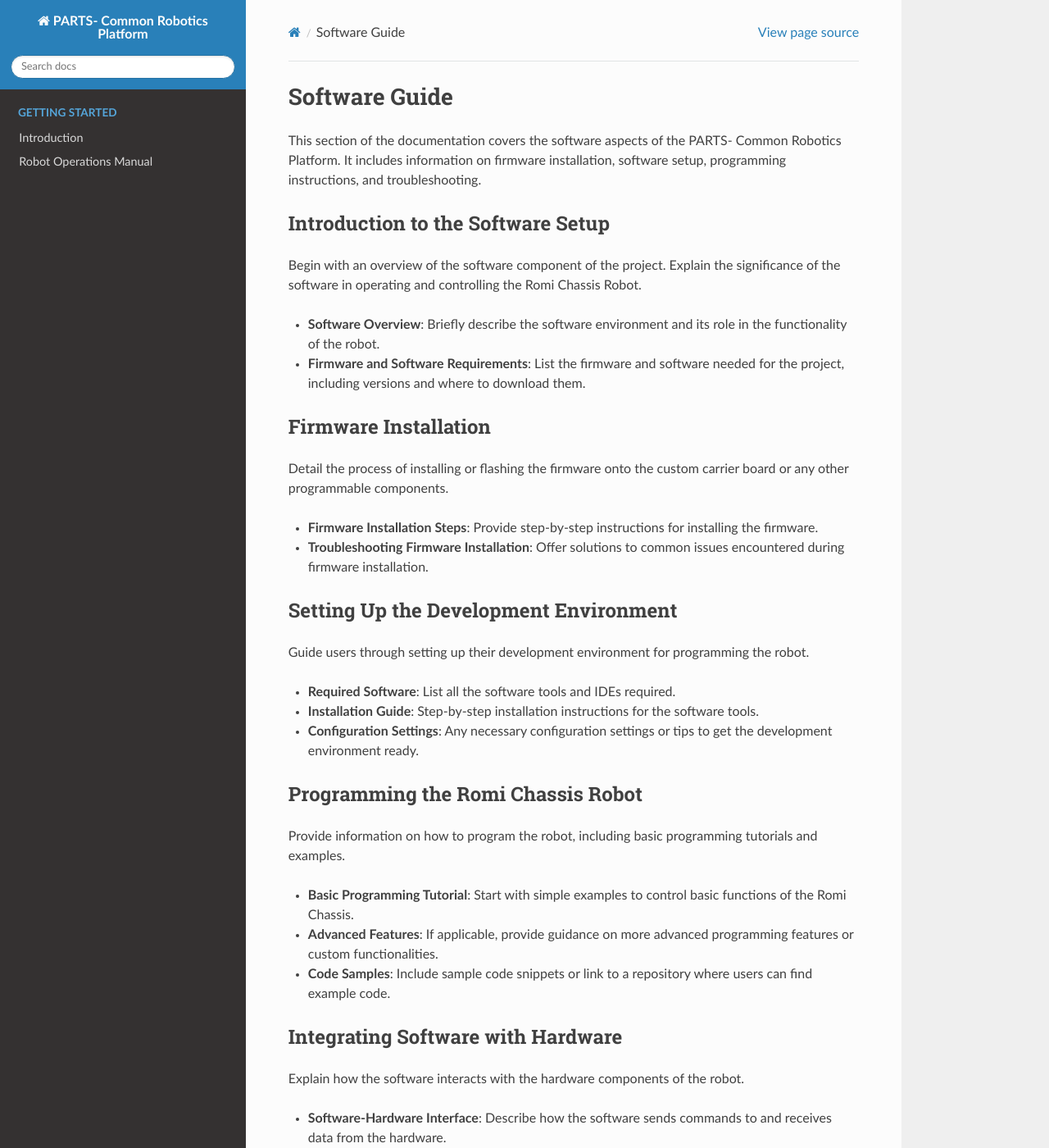
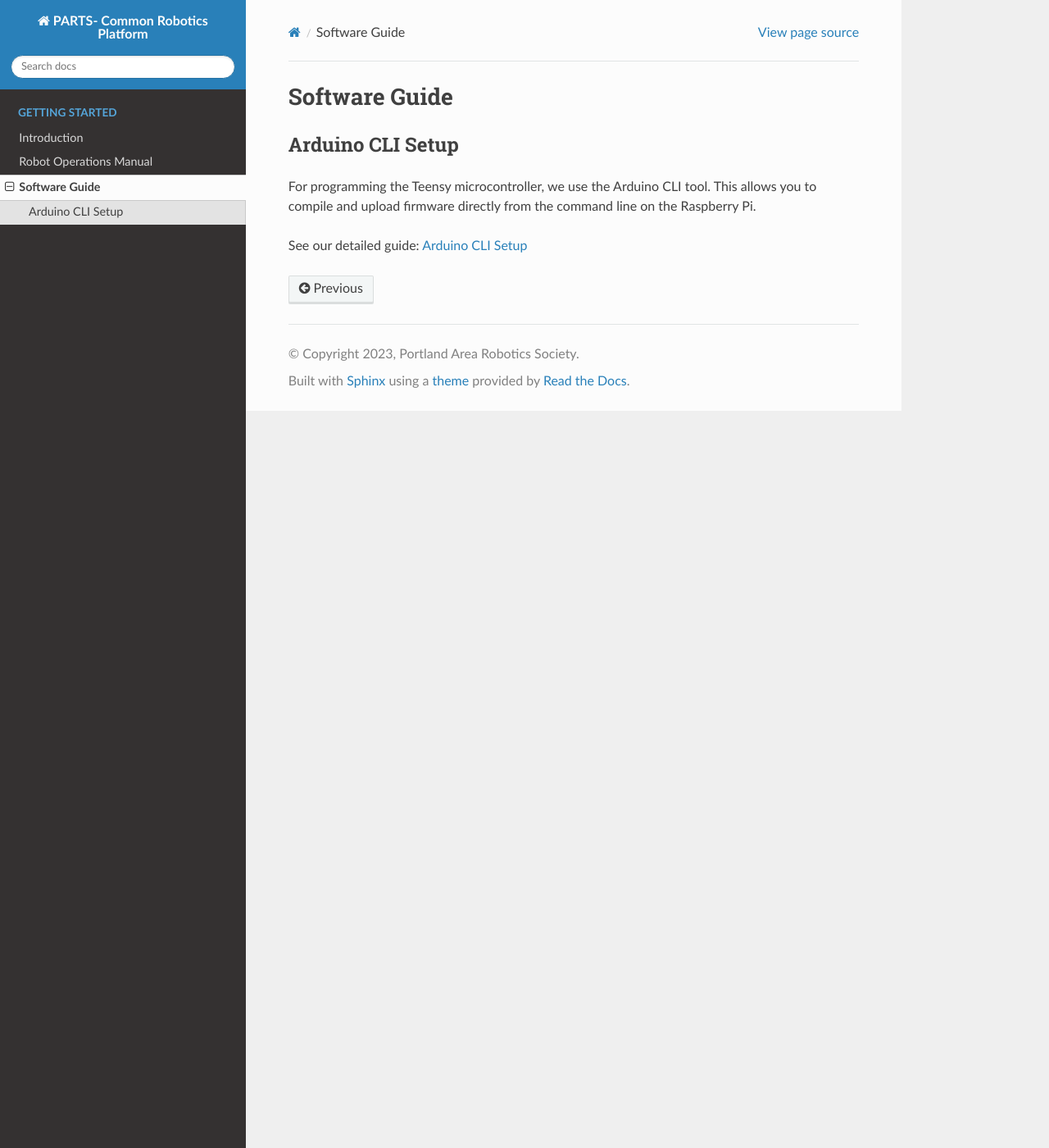
Before and after one commit to RoseCityRobotics/common_platform, a Sphinx documentation site: the page built from docs/source/software.md, in a window 1280 px wide and 1400 px high. Shown: the whole window at 82% size. Built offline with Sphinx 7.4.7 and the Read the Docs theme 3.1.0, drawn with Linux system fonts in a browser that asks for light colours; some of the changed text lies outside the part shown.

Commit message:
fixing images and adding software

```diff
--- a/docs/source/conf.py
+++ b/docs/source/conf.py
@@ -24,4 +24,4 @@ exclude_patterns = []
 # https://www.sphinx-doc.org/en/master/usage/configuration.html#options-for-html-output
 
 html_theme = 'sphinx_rtd_theme'
-html_static_path = ['_static']
+html_static_path = ['_static', '../../github']
--- a/docs/source/software.md
+++ b/docs/source/software.md
@@ -1,51 +1,7 @@
 # Software Guide
 
-This section of the documentation covers the software aspects of the PARTS- Common Robotics Platform. It includes information on firmware installation, software setup, programming instructions, and troubleshooting.
+### Arduino CLI Setup
 
-## Introduction to the Software Setup
+For programming the Teensy microcontroller, we use the Arduino CLI tool. This allows you to compile and upload firmware directly from the command line on the Raspberry Pi.
 
-Begin with an overview of the software component of the project. Explain the significance of the software in operating and controlling the Romi Chassis Robot.
-
-- **Software Overview**: Briefly describe the software environment and its role in the functionality of the robot.
-- **Firmware and Software Requirements**: List the firmware and software needed for the project, including versions and where to download them.
-
-## Firmware Installation
-
-Detail the process of installing or flashing the firmware onto the custom carrier board or any other programmable components.
-
-- **Firmware Installation Steps**: Provide step-by-step instructions for installing the firmware.
-- **Troubleshooting Firmware Installation**: Offer solutions to common issues encountered during firmware installation.
-
-## Setting Up the Development Environment
-
-Guide users through setting up their development environment for programming the robot.
-
-- **Required Software**: List all the software tools and IDEs required.
-- **Installation Guide**: Step-by-step installation instructions for the software tools.
-- **Configuration Settings**: Any necessary configuration settings or tips to get the development environment ready.
-
-## Programming the Romi Chassis Robot
-
-Provide information on how to program the robot, including basic programming tutorials and examples.
-
-- **Basic Programming Tutorial**: Start with simple examples to control basic functions of the Romi Chassis.
-- **Advanced Features**: If applicable, provide guidance on more advanced programming features or custom functionalities.
-- **Code Samples**: Include sample code snippets or link to a repository where users can find example code.
-
-## Integrating Software with Hardware
-
-Explain how the software interacts with the hardware components of the robot.
-
-- **Software-Hardware Interface**: Describe how the software sends commands to and receives data from the hardware.
-- **Debugging Tips**: Offer tips on debugging software-hardware integration issues.
-
-## Troubleshooting Common Software Issues
-
-Provide a troubleshooting guide for common software-related problems.
-
-- **Common Issues and Solutions**: List frequently encountered software issues and their solutions.
-- **Support Resources**: Mention where users can find additional help, such as forums, community groups, or support channels.
-
-## Conclusion
-
-Conclude the software guide by summarizing the key points and encouraging users to experiment and explore further functionalities.
+See our detailed guide: [Arduino CLI Setup](software_arduino_cli)
```
Also changed, not shown: docs/source/index.md (+2 -0 lines), docs/source/software_arduino_cli.md (renamed from arduino-cli.md, +1 -1 lines).
